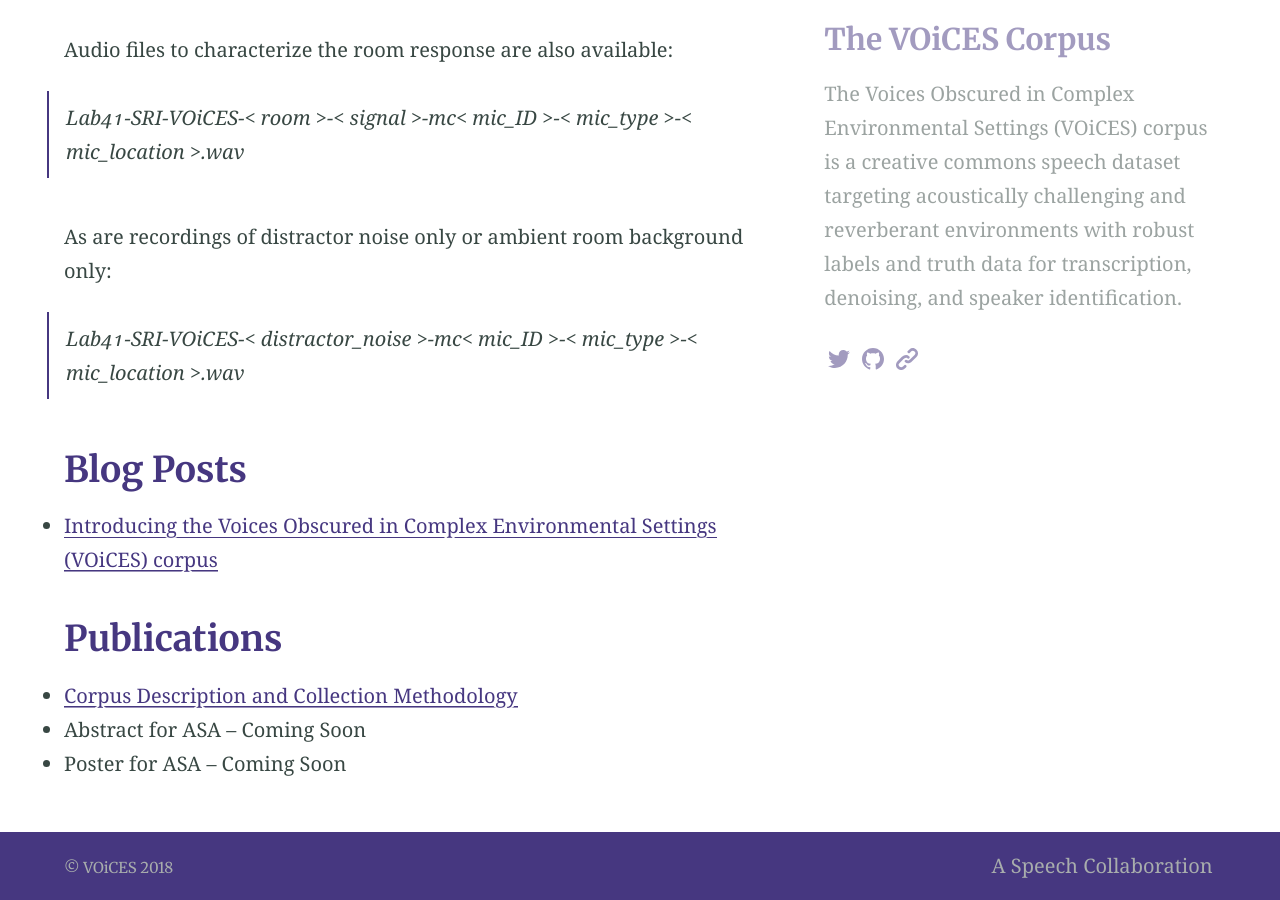
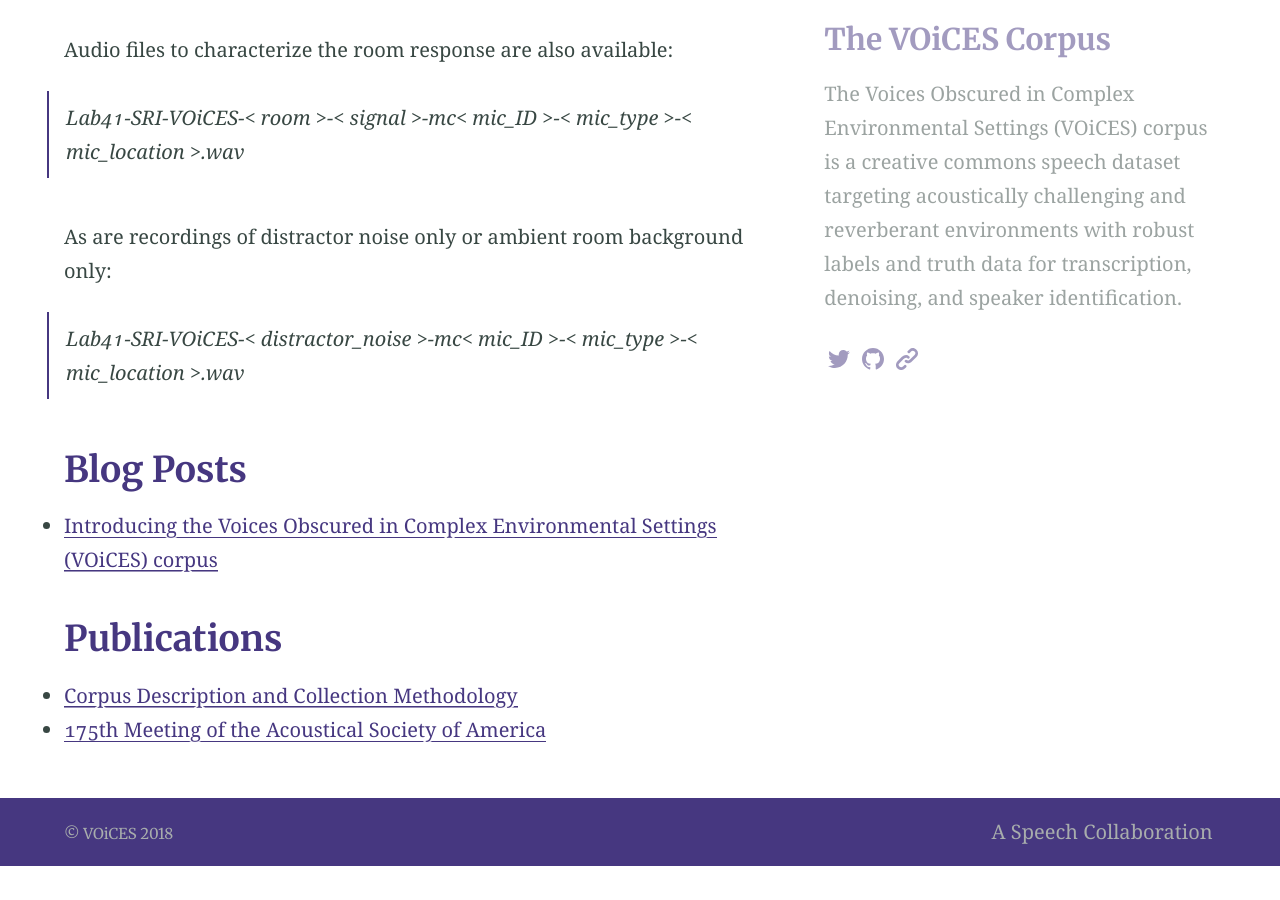
Before and after one commit to IQTLabs/voices, a Jekyll site: the page built from reading.md, in a window 1280 px wide and 900 px high, scrolled down 4846 px. Built offline with Jekyll 4.4.1, drawn with Linux system fonts in a browser that asks for light colours; our own code applies the rules of GitHub Pages for plain Markdown files; after the commit the page ends 5712 px from its top, so only the background shows below that.

Commit message:
ASA 2018 abstract and poster

```diff
--- a/reading.md
+++ b/reading.md
@@ -125,5 +125,4 @@ As are recordings of distractor noise only or ambient room background only:
 ## Publications
 
 - [Corpus Description and Collection Methodology](https://arxiv.org/abs/1804.05053)
-- Abstract for ASA -- Coming Soon
-- Poster for ASA -- Coming Soon
+- [175th Meeting of the Acoustical Society of America](https://voices18.github.io/general/2018/05/07/asa-2018/)
```
Also changed, not shown: _posts/2018-05-07-asa-2018.md (+1 -1 lines), images/ASA2018-poster-v6_2.jpg (added), 1 other file.
